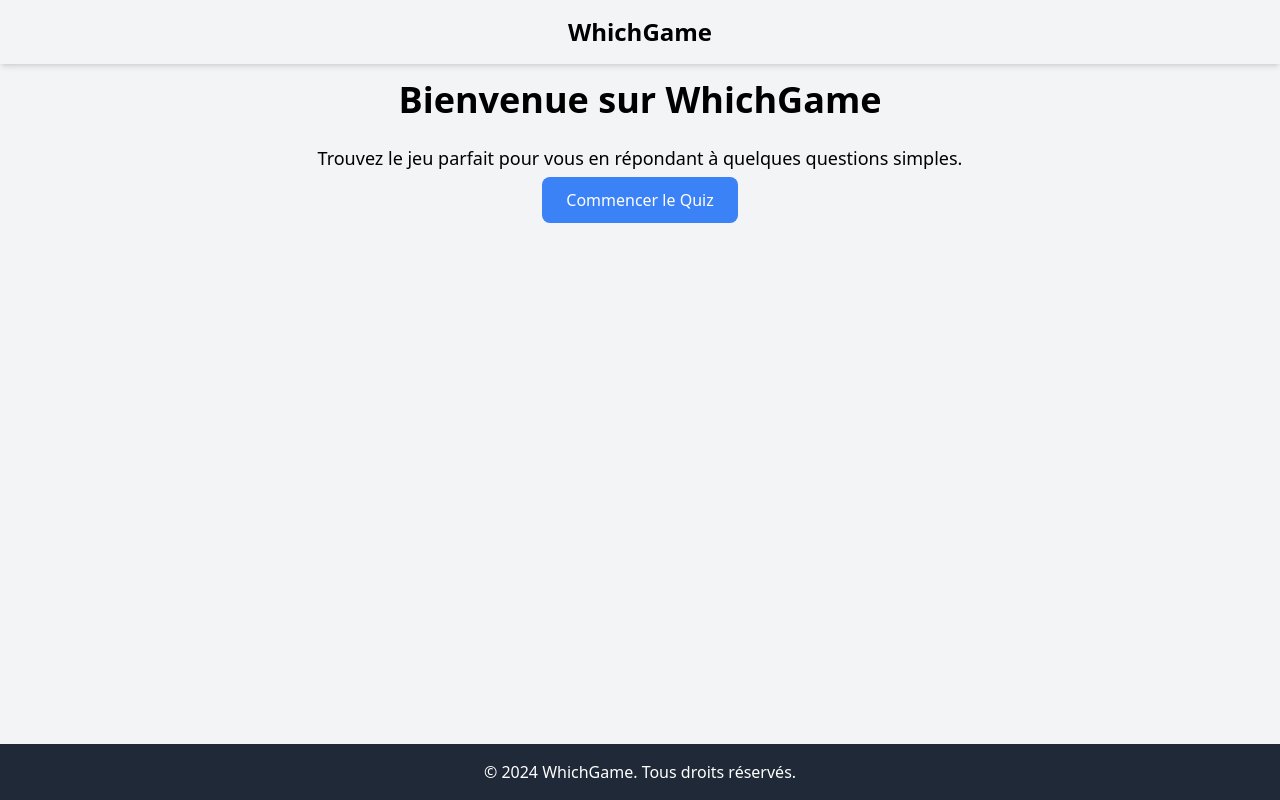
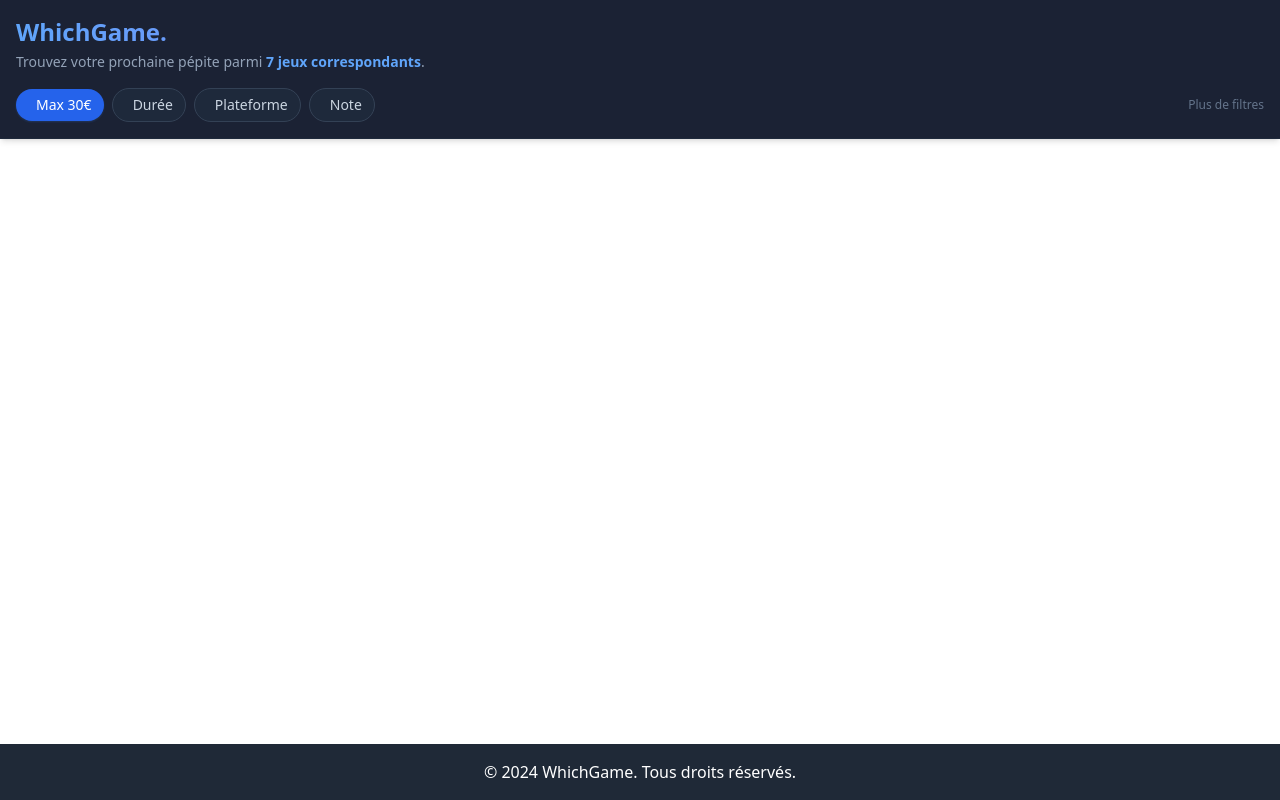
Before and after one commit to ClementLazzarini/WhichGame, a Django app: page / in a window 1280 px wide. Run offline with Django 4.2, Linux system fonts and the light colour scheme; data that the repository does not hold is empty; some libraries are stand-ins or nearby versions.

Commit message:
Replace home view with game list and update UI
Switched from a function-based home view to a class-based ListView displaying games. Added a new game_list.html template with improved UI and filters, removed the old home.html, updated base.html for a premium look, and adjusted URL routing to use the new view.

```diff
--- a/templates/base.html
+++ b/templates/base.html
@@ -5,19 +5,21 @@
     <meta charset="UTF-8">
     <meta name="viewport" content="width=device-width, initial-scale=1.0">
     <title>{% block title %}WhichGame{% endblock %}</title>
+    <style>
+        /* Petits ajustements pour un look premium */
+        .card-gradient { background: linear-gradient(to top, rgba(15, 23, 42, 1) 0%, rgba(15, 23, 42, 0) 60%); }
+    </style>
+    <script defer src="https://cdn.jsdelivr.net/npm/alpinejs@3.x.x/dist/cdn.min.js"></script>
+    <link href="https://fonts.googleapis.com/css2?family=Inter:wght@400;500;700;900&display=swap" rel="stylesheet">
 
     {% tailwind_css %}
 </head>
-<body class="bg-gray-100 font-sans antialiased flex flex-col min-h-screen">
-    <header class="p-4 text-center text-2xl font-semibold shadow-md nav-color">
-        {% block header %}
-        WhichGame
-        {% endblock %}
-    </header>
-    <main class="w-full max-w-5xl mx-auto flex-grow p-4 mb-20">
-        {% block content %}
-        {% endblock %}
-    </main>
+<body class="text-slate-100 font-sans min-h-screen flex flex-col">
+
+    {% block content %}
+
+    {% endblock %}
+
     <footer class="w-full bg-gray-800 text-white text-center p-4 mt-auto">
         {% block footer %}
         &copy; 2024 WhichGame. Tous droits réservés.
--- /dev/null
+++ b/whichgame/templates/whichgame/game_list.html
@@ -0,0 +1,76 @@
+{% extends "base.html" %}
+{% load static %}
+{% block content %}
+<header class="sticky top-0 z-50 bg-slate-900/95 backdrop-blur-md border-b border-slate-800 py-4 shadow-md">
+    <div class="container mx-auto px-4">
+
+        <div class="mb-4">
+            <h1 class="text-2xl font-black text-transparent bg-clip-text bg-gradient-to-r from-blue-400 to-purple-500">
+                WhichGame.
+            </h1>
+            <p class="text-sm text-slate-400 mt-1">
+                Trouvez votre prochaine pépite parmi <span class="text-blue-400 font-bold">7 jeux correspondants</span>.
+            </p>
+        </div>
+
+        <div class="flex flex-wrap items-center gap-2">
+
+            <button class="px-3 py-1.5 rounded-full bg-blue-600 text-white text-sm font-medium flex items-center gap-2 shadow-sm shadow-blue-500/20 transition hover:bg-blue-700">
+                <i class="fa-solid fa-coins text-xs"></i> Max 30€
+            </button>
+
+            <button class="px-3 py-1.5 rounded-full bg-slate-800 border border-slate-700 text-slate-300 text-sm flex items-center gap-2 hover:bg-slate-700 hover:border-slate-600 transition">
+                <i class="fa-regular fa-clock text-xs"></i> Durée
+            </button>
+            <button class="px-3 py-1.5 rounded-full bg-slate-800 border border-slate-700 text-slate-300 text-sm flex items-center gap-2 hover:bg-slate-700 hover:border-slate-600 transition">
+                <i class="fa-solid fa-gamepad text-xs"></i> Plateforme
+            </button>
+            <button class="px-3 py-1.5 rounded-full bg-slate-800 border border-slate-700 text-slate-300 text-sm flex items-center gap-2 hover:bg-slate-700 hover:border-slate-600 transition">
+                <i class="fa-solid fa-star text-xs"></i> Note
+            </button>
+
+            <button class="ml-auto text-xs text-slate-500 hover:text-slate-300 transition flex items-center gap-1">
+                <i class="fa-solid fa-sliders"></i> Plus de filtres
+            </button>
+        </div>
+
+    </div>
+</header>
+
+<main class="container mx-auto px-4 py-8">
+    <div class="grid grid-cols-1 sm:grid-cols-2 lg:grid-cols-3 xl:grid-cols-4 gap-6">
+        {% for game in object_list %}
+        <article class="bg-slate-800 rounded-xl overflow-hidden shadow-lg hover:shadow-blue-500/10 hover:scale-[1.02] transition-all duration-300 group cursor-pointer">
+
+            <div class="relative aspect-[4/5] overflow-hidden">
+                <img src="{{game.cover_url}}"
+                        alt="{{game.title}}"
+                        class="w-full h-full object-cover transition-transform duration-500 group-hover:scale-110">
+            </div>
+
+            <div class="p-4">
+                <h3 class="text-lg font-bold truncate group-hover:text-blue-400 transition">
+                    {{game.title}}
+                </h3>
+
+                <div class="flex flex-wrap items-center gap-2 mt-3">
+
+                    <div class="px-2.5 py-1 rounded-lg bg-green-500/20 text-green-300 text-xs font-bold flex items-center gap-1">
+                        <i class="fa-solid fa-star text-[10px]"></i> {{game.rating}}
+                    </div>
+
+                    <div class="px-2.5 py-1 rounded-lg bg-slate-700 text-blue-200 text-xs font-medium flex items-center gap-1">
+                        <i class="fa-regular fa-clock text-[10px]"></i> {{game.playtime_main}}h
+                    </div>
+
+                    <div class="px-2.5 py-1 rounded-lg bg-amber-500/20 text-amber-300 text-xs font-bold flex items-center gap-1 ml-auto">
+                        {{game.price_current}}€
+                    </div>
+                </div>
+            </div>
+        </article>
+        {% endfor %}
+
+    </div>
+</main>
+{% endblock %}
--- a/whichgame/templates/whichgame/home.html
+++ /dev/null
@@ -1,8 +0,0 @@
-{% extends "base.html" %}
-{% load static %}
-{% block content %}
-<div class="text-center">
-    <h1 class="text-4xl font-bold mb-6">Bienvenue sur WhichGame</h1>
-    <p class="text-lg mb-4">Trouvez le jeu parfait pour vous en répondant à quelques questions simples.</p>
-    <a href="#" class="bg-blue-500 text-white px-6 py-3 rounded-lg hover:bg-blue-600 transition duration-300">Commencer le Quiz</a>
-{% endblock %}
--- a/whichgame/urls.py
+++ b/whichgame/urls.py
@@ -2,5 +2,5 @@ from . import views
 from django.urls import path
 
 urlpatterns = [
-    path('', views.home, name='home'),
+    path('', views.HomeListView.as_view(), name='home_list'),
 ]
--- a/whichgame/views.py
+++ b/whichgame/views.py
@@ -1,4 +1,5 @@
-from django.shortcuts import render
+from django.views.generic import ListView
+from .models import Game
 
-def home(request):
-    return render(request, 'whichgame/home.html')
+class HomeListView(ListView):
+    model = Game
```
